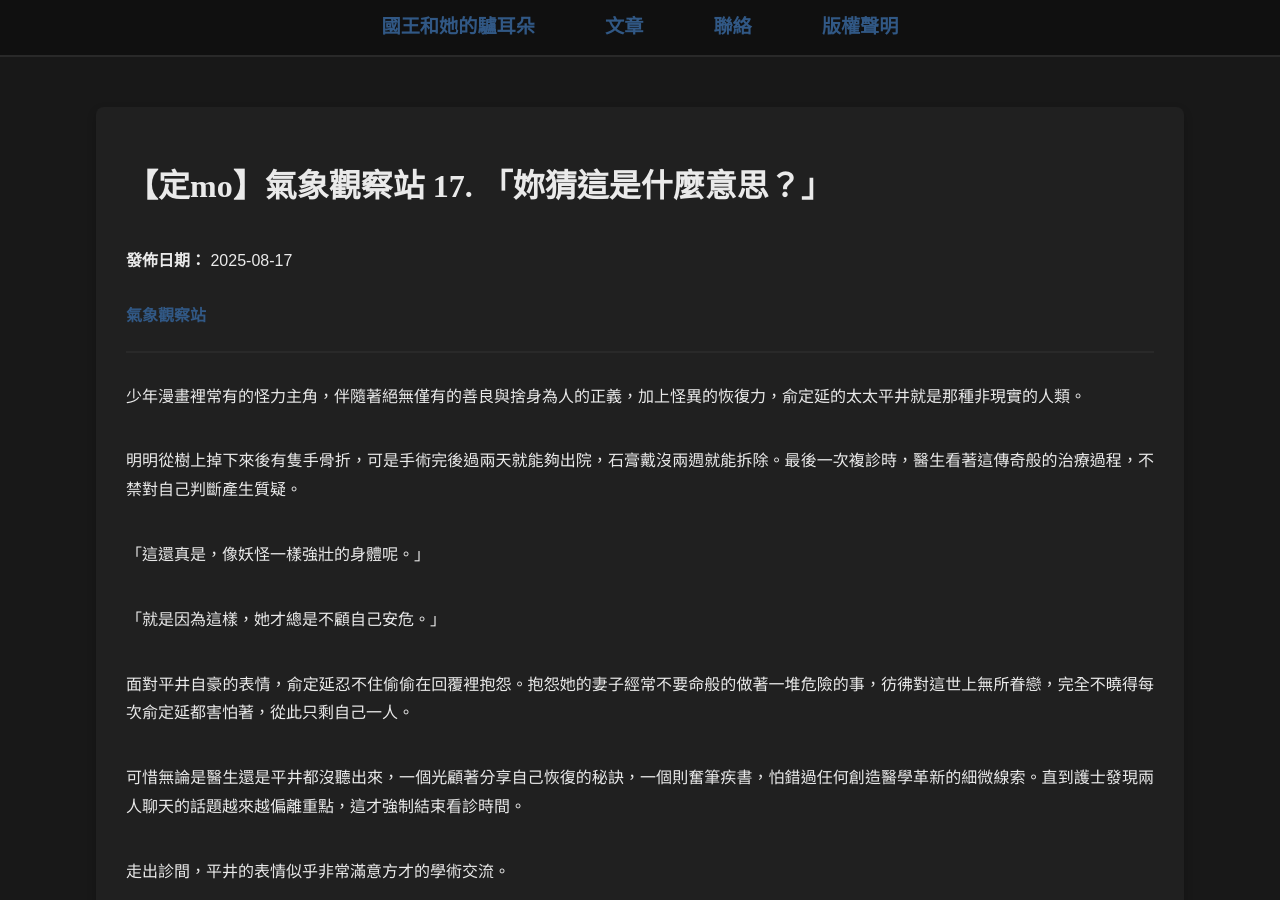
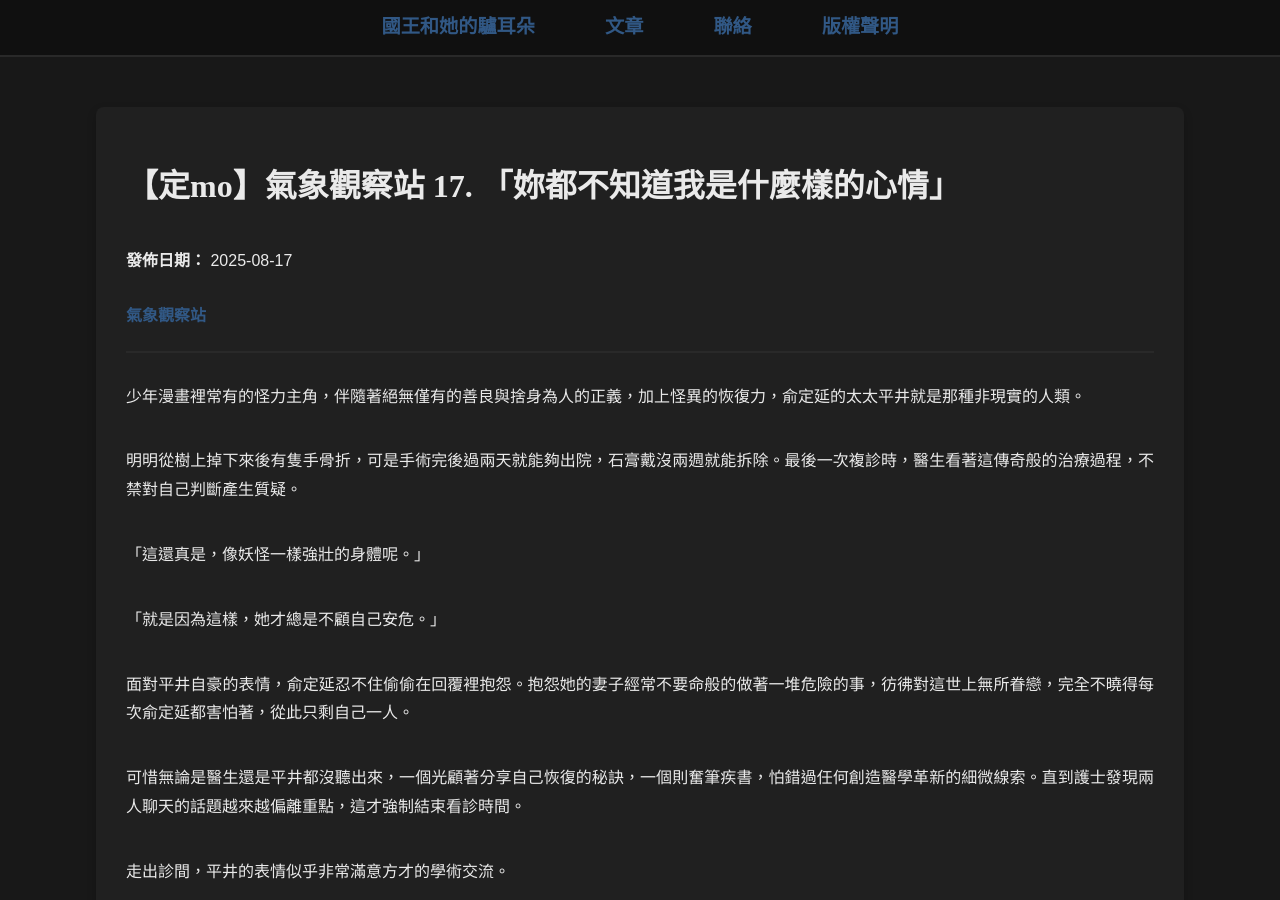
Before and after one commit to thekingwithdonkeyears/website, a Jekyll site: the page built from _posts/2025-08-17-Weather-Station-17.md, in a window 1280 px wide and 900 px high. Built offline with Jekyll 4.4.1, drawn with Linux system fonts in a browser that asks for light colours; comment, search, counter and statistics services are not loaded.

Commit message:
update 2025-08-17-Weather-Station-17

```diff
--- a/_posts/2025-08-17-Weather-Station-17.md
+++ b/_posts/2025-08-17-Weather-Station-17.md
@@ -1,6 +1,6 @@
 ---
 layout: post
-title: 【定mo】氣象觀察站 17. 「妳猜這是什麼意思？」
+title: 【定mo】氣象觀察站 17. 「妳都不知道我是什麼樣的心情」
 categories:
   - 氣象觀察站
 tags:
```
